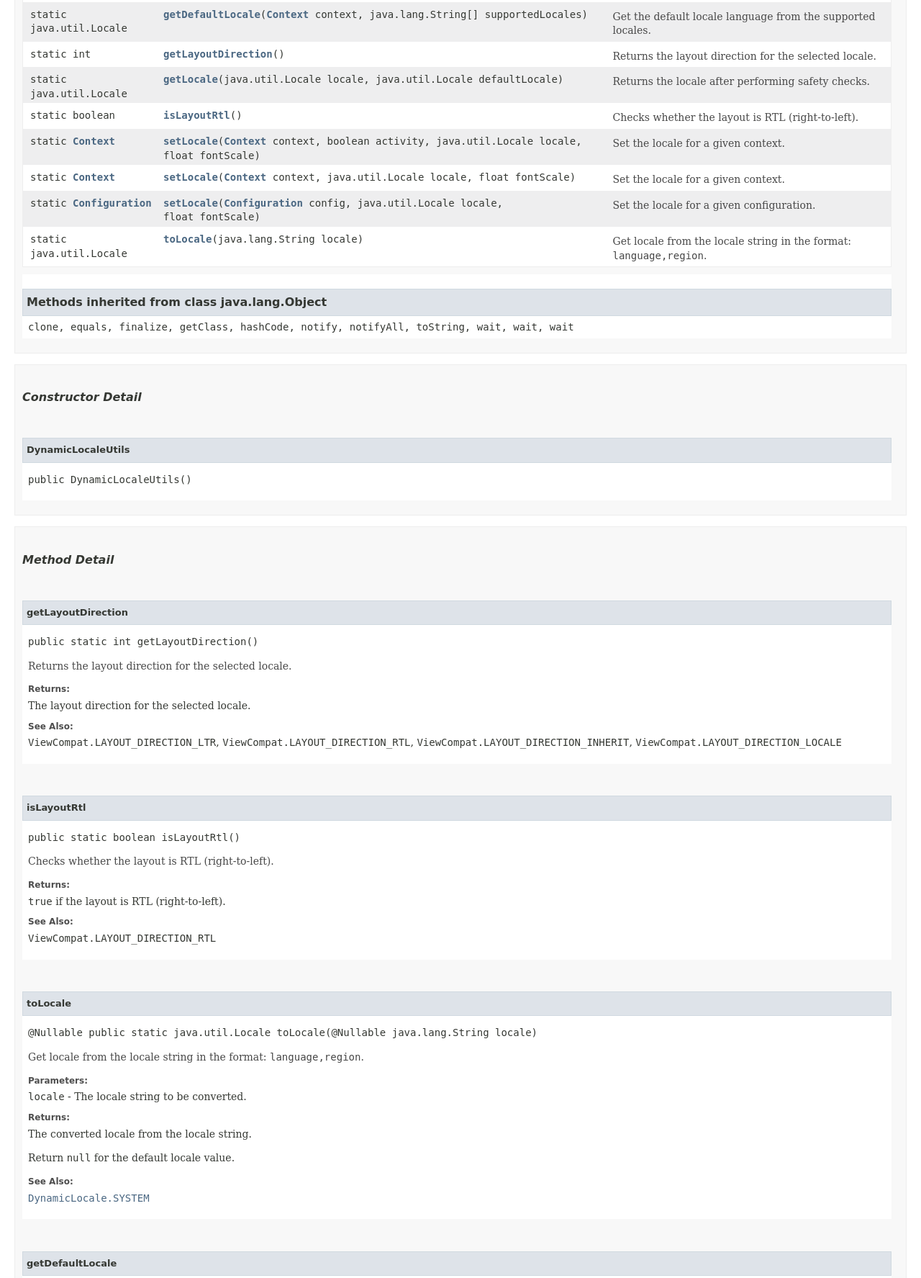
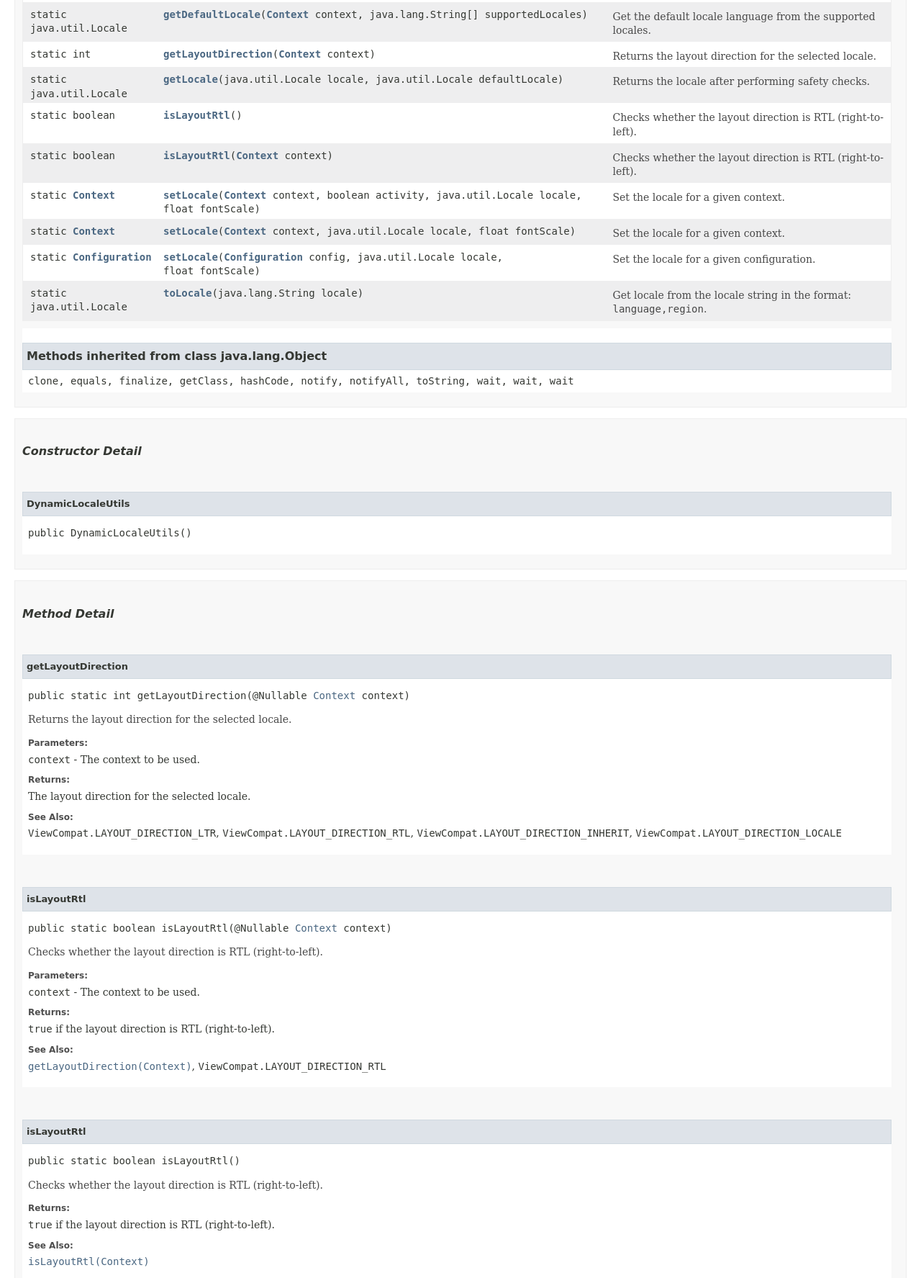
Before and after one commit to pranavpandey/dynamic-locale, a plain HTML site: page com/pranavpandey/android/dynamic/locale/DynamicLocaleUtils.html in a window 1280 px wide. Shown: the part 705-2480 px from the top of the page at 72% size. Drawn offline with Linux system fonts and the light colour scheme; no server answers; a script that the page names is missing; a web font is replaced by a local one.

Commit message:
Deploy pranavpandey/dynamic-locale to github.com/pranavpandey/dynamic-locale.git:gh-pages

```diff
--- a/com/pranavpandey/android/dynamic/locale/DynamicLocaleUtils.html
+++ b/com/pranavpandey/android/dynamic/locale/DynamicLocaleUtils.html
@@ -27,7 +27,7 @@
     catch(err) {
     }
 //-->
-var data = {"i0":9,"i1":9,"i2":9,"i3":9,"i4":9,"i5":9,"i6":9,"i7":9,"i8":9};
+var data = {"i0":9,"i1":9,"i2":9,"i3":9,"i4":9,"i5":9,"i6":9,"i7":9,"i8":9,"i9":9};
 var tabs = {65535:["t0","All Methods"],1:["t1","Static Methods"],8:["t4","Concrete Methods"]};
 var altColor = "altColor";
 var rowColor = "rowColor";
@@ -192,7 +192,7 @@ extends java.lang.Object</pre>
 </tr>
 <tr id="i2" class="altColor">
 <td class="colFirst"><code>static int</code></td>
-<th class="colSecond" scope="row"><code><span class="memberNameLink"><a href="#getLayoutDirection()">getLayoutDirection</a></span>()</code></th>
+<th class="colSecond" scope="row"><code><span class="memberNameLink"><a href="#getLayoutDirection(android.content.Context)">getLayoutDirection</a></span>&#8203;(<a href="https://developer.android.com/reference/android/content/Context.html?is-external=true" title="class or interface in android.content" class="externalLink">Context</a>&nbsp;context)</code></th>
 <td class="colLast">
 <div class="block">Returns the layout direction for the selected locale.</div>
 </td>
@@ -209,10 +209,17 @@ extends java.lang.Object</pre>
 <td class="colFirst"><code>static boolean</code></td>
 <th class="colSecond" scope="row"><code><span class="memberNameLink"><a href="#isLayoutRtl()">isLayoutRtl</a></span>()</code></th>
 <td class="colLast">
-<div class="block">Checks whether the layout is RTL (right-to-left).</div>
+<div class="block">Checks whether the layout direction is RTL (right-to-left).</div>
 </td>
 </tr>
 <tr id="i5" class="rowColor">
+<td class="colFirst"><code>static boolean</code></td>
+<th class="colSecond" scope="row"><code><span class="memberNameLink"><a href="#isLayoutRtl(android.content.Context)">isLayoutRtl</a></span>&#8203;(<a href="https://developer.android.com/reference/android/content/Context.html?is-external=true" title="class or interface in android.content" class="externalLink">Context</a>&nbsp;context)</code></th>
+<td class="colLast">
+<div class="block">Checks whether the layout direction is RTL (right-to-left).</div>
+</td>
+</tr>
+<tr id="i6" class="altColor">
 <td class="colFirst"><code>static <a href="https://developer.android.com/reference/android/content/Context.html?is-external=true" title="class or interface in android.content" class="externalLink">Context</a></code></td>
 <th class="colSecond" scope="row"><code><span class="memberNameLink"><a href="#setLocale(android.content.Context,boolean,java.util.Locale,float)">setLocale</a></span>&#8203;(<a href="https://developer.android.com/reference/android/content/Context.html?is-external=true" title="class or interface in android.content" class="externalLink">Context</a>&nbsp;context,
          boolean&nbsp;activity,
@@ -222,7 +229,7 @@ extends java.lang.Object</pre>
 <div class="block">Set the locale for a given context.</div>
 </td>
 </tr>
-<tr id="i6" class="altColor">
+<tr id="i7" class="rowColor">
 <td class="colFirst"><code>static <a href="https://developer.android.com/reference/android/content/Context.html?is-external=true" title="class or interface in android.content" class="externalLink">Context</a></code></td>
 <th class="colSecond" scope="row"><code><span class="memberNameLink"><a href="#setLocale(android.content.Context,java.util.Locale,float)">setLocale</a></span>&#8203;(<a href="https://developer.android.com/reference/android/content/Context.html?is-external=true" title="class or interface in android.content" class="externalLink">Context</a>&nbsp;context,
          java.util.Locale&nbsp;locale,
@@ -231,7 +238,7 @@ extends java.lang.Object</pre>
 <div class="block">Set the locale for a given context.</div>
 </td>
 </tr>
-<tr id="i7" class="rowColor">
+<tr id="i8" class="altColor">
 <td class="colFirst"><code>static <a href="https://developer.android.com/reference/android/content/res/Configuration.html?is-external=true" title="class or interface in android.content.res" class="externalLink">Configuration</a></code></td>
 <th class="colSecond" scope="row"><code><span class="memberNameLink"><a href="#setLocale(android.content.res.Configuration,java.util.Locale,float)">setLocale</a></span>&#8203;(<a href="https://developer.android.com/reference/android/content/res/Configuration.html?is-external=true" title="class or interface in android.content.res" class="externalLink">Configuration</a>&nbsp;config,
          java.util.Locale&nbsp;locale,
@@ -240,7 +247,7 @@ extends java.lang.Object</pre>
 <div class="block">Set the locale for a given configuration.</div>
 </td>
 </tr>
-<tr id="i8" class="altColor">
+<tr id="i9" class="rowColor">
 <td class="colFirst"><code>static java.util.Locale</code></td>
 <th class="colSecond" scope="row"><code><span class="memberNameLink"><a href="#toLocale(java.lang.String)">toLocale</a></span>&#8203;(java.lang.String&nbsp;locale)</code></th>
 <td class="colLast">
@@ -290,15 +297,18 @@ extends java.lang.Object</pre>
 <!--   -->
 </a>
 <h3>Method Detail</h3>
-<a id="getLayoutDirection()">
+<a id="getLayoutDirection(android.content.Context)">
 <!--   -->
 </a>
 <ul class="blockList">
 <li class="blockList">
 <h4>getLayoutDirection</h4>
-<pre class="methodSignature">public static&nbsp;int&nbsp;getLayoutDirection()</pre>
+<pre class="methodSignature">public static&nbsp;int&nbsp;getLayoutDirection&#8203;(@Nullable
+                                     <a href="https://developer.android.com/reference/android/content/Context.html?is-external=true" title="class or interface in android.content" class="externalLink">Context</a>&nbsp;context)</pre>
 <div class="block">Returns the layout direction for the selected locale.</div>
 <dl>
+<dt><span class="paramLabel">Parameters:</span></dt>
+<dd><code>context</code> - The context to be used.</dd>
 <dt><span class="returnLabel">Returns:</span></dt>
 <dd>The layout direction for the selected locale.</dd>
 <dt><span class="seeLabel">See Also:</span></dt>
@@ -309,6 +319,26 @@ extends java.lang.Object</pre>
 </dl>
 </li>
 </ul>
+<a id="isLayoutRtl(android.content.Context)">
+<!--   -->
+</a>
+<ul class="blockList">
+<li class="blockList">
+<h4>isLayoutRtl</h4>
+<pre class="methodSignature">public static&nbsp;boolean&nbsp;isLayoutRtl&#8203;(@Nullable
+                                  <a href="https://developer.android.com/reference/android/content/Context.html?is-external=true" title="class or interface in android.content" class="externalLink">Context</a>&nbsp;context)</pre>
+<div class="block">Checks whether the layout direction is RTL (right-to-left).</div>
+<dl>
+<dt><span class="paramLabel">Parameters:</span></dt>
+<dd><code>context</code> - The context to be used.</dd>
+<dt><span class="returnLabel">Returns:</span></dt>
+<dd><code>true</code> if the layout direction is RTL (right-to-left).</dd>
+<dt><span class="seeLabel">See Also:</span></dt>
+<dd><a href="#getLayoutDirection(android.content.Context)"><code>getLayoutDirection(Context)</code></a>,
+<code>ViewCompat.LAYOUT_DIRECTION_RTL</code></dd>
+</dl>
+</li>
+</ul>
 <a id="isLayoutRtl()">
 <!--   -->
 </a>
@@ -316,12 +346,12 @@ extends java.lang.Object</pre>
 <li class="blockList">
 <h4>isLayoutRtl</h4>
 <pre class="methodSignature">public static&nbsp;boolean&nbsp;isLayoutRtl()</pre>
-<div class="block">Checks whether the layout is RTL (right-to-left).</div>
+<div class="block">Checks whether the layout direction is RTL (right-to-left).</div>
 <dl>
 <dt><span class="returnLabel">Returns:</span></dt>
-<dd><code>true</code> if the layout is RTL (right-to-left).</dd>
+<dd><code>true</code> if the layout direction is RTL (right-to-left).</dd>
 <dt><span class="seeLabel">See Also:</span></dt>
-<dd><code>ViewCompat.LAYOUT_DIRECTION_RTL</code></dd>
+<dd><a href="#isLayoutRtl(android.content.Context)"><code>isLayoutRtl(Context)</code></a></dd>
 </dl>
 </li>
 </ul>
@@ -505,7 +535,7 @@ public static&nbsp;java.util.Locale&nbsp;getCurrentLocale&#8203;(@NonNull
 <li><a href="../../../../../index-all.html">Index</a></li>
 <li><a href="../../../../../help-doc.html">Help</a></li>
 </ul>
-<div class="aboutLanguage"><h5>2.0.0</h5></div>
+<div class="aboutLanguage"><h5>null</h5></div>
 </div>
 <div class="subNav">
 <ul class="navList" id="allclasses_navbar_bottom">
```
Also changed, not shown: allclasses-index.html (+1 -1 lines), allpackages-index.html (+1 -1 lines), androidx/appcompat/app/DynamicLocaleDelegate.html (+1 -1 lines), androidx/appcompat/app/package-summary.html (+1 -1 lines), androidx/appcompat/app/package-tree.html (+1 -1 lines), com/pranavpandey/android/dynamic/locale/DynamicLocale.html (+1 -1 lines), com/pranavpandey/android/dynamic/locale/package-summary.html (+1 -1 lines), com/pranavpandey/android/dynamic/locale/package-tree.html (+1 -1 lines), constant-values.html (+1 -1 lines), deprecated-list.html (+1 -1 lines), help-doc.html (+1 -1 lines), index-all.html (+7 -3 lines), index.html (+1 -1 lines), overview-summary.html (+1 -1 lines), 2 more files, 3 other files.
